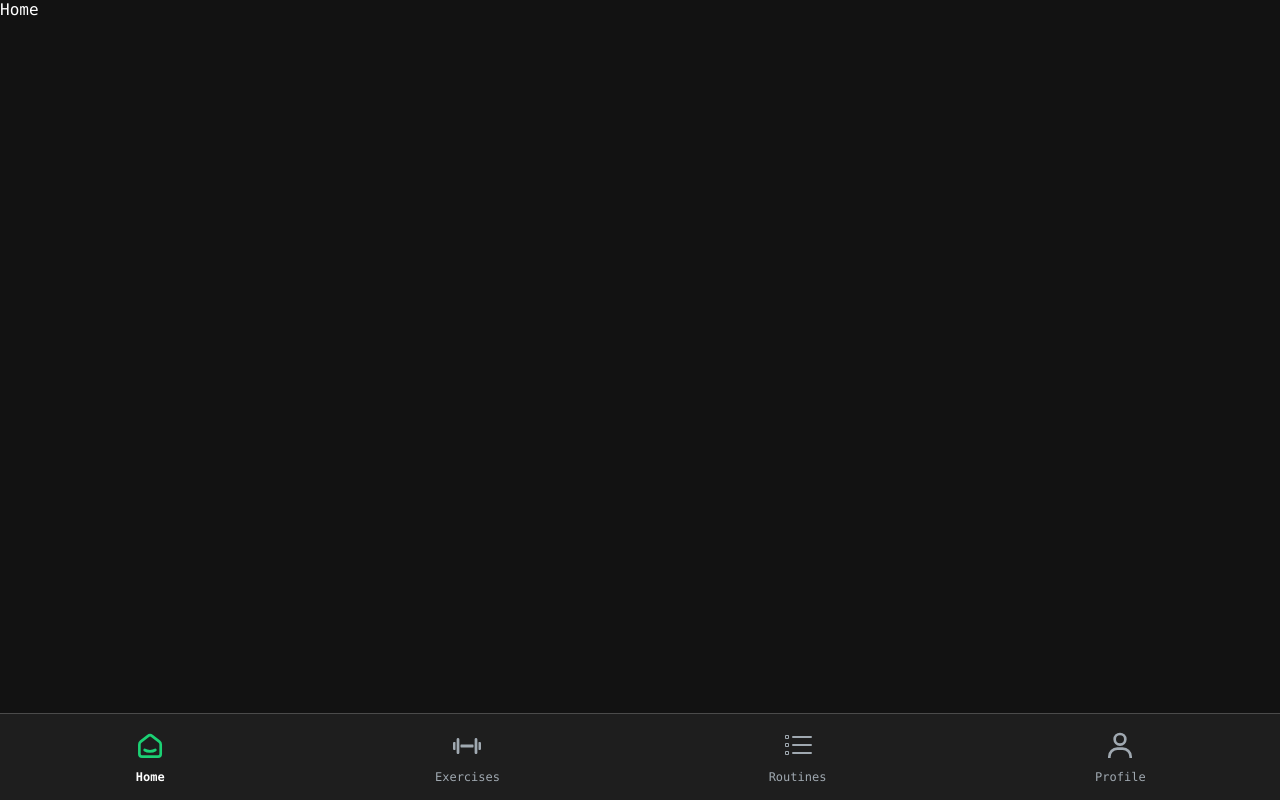
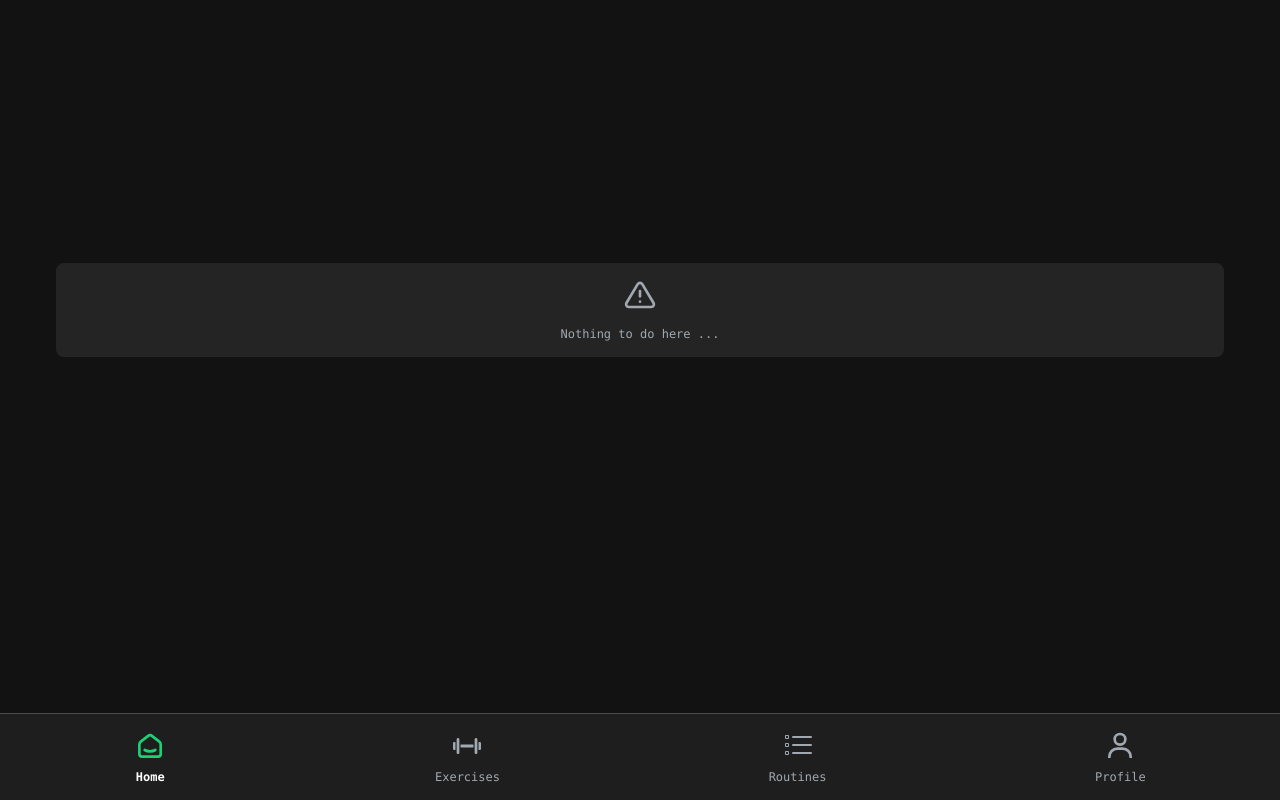
Before and after one commit to femontanha/montanha-workout-client, a Next.js app: page / in a window 1280 px wide. Built offline with nearby package versions, Linux system fonts and the light colour scheme; a web font is replaced by a local one.

Commit message:
Add style in Home Page

```diff
--- a/components/Header.module.css
+++ b/components/Header.module.css
@@ -7,4 +7,5 @@
   margin: 0;
   font-size: 18px;
   font-weight: 700;
+  color: #FFF;
 }
--- a/components/MainNav.module.css
+++ b/components/MainNav.module.css
@@ -22,7 +22,6 @@
 
 .link,
 .linkActive {
-  color: #a0a9b1;
   display: flex;
   flex-direction: column;
   align-items: center;
--- a/pages/Home.module.css
+++ b/pages/Home.module.css
@@ -0,0 +1,26 @@
+.main {
+  display: flex;
+  align-items: center;
+  justify-content: center;
+  height: calc(100vh - 180px);
+}
+
+.painel {
+  background-color: var(--color-darken20);
+  border-radius: 8px;
+  width: 100%;
+  display: flex;
+  flex-direction: column;
+  justify-content: center;
+  align-items: center;
+  padding: 16px;
+}
+
+.icon {
+  font-size: 32px;
+}
+
+.text {
+  font-size: 12px;
+  margin-top: 16px;
+}
--- a/pages/index.tsx
+++ b/pages/index.tsx
@@ -1,16 +1,21 @@
 import Head from 'next/head'
+import { Container } from '../components/Container'
 import styles from './Home.module.css'
+import { FiAlertTriangle } from 'react-icons/fi'
 
 const Home: React.FC = () => {
   return (
-    <div className={styles.container}>
+    <Container>
       <Head>
         <title>femontanha workout</title>
       </Head>
       <main className={styles.main}>
-        Home
+        <div className={styles.painel}>
+          <FiAlertTriangle className={styles.icon} />
+          <span className={styles.text}>Nothing to do here ...</span>
+        </div>
       </main>
-    </div>
+    </Container>
   )
 }
 
--- a/pages/profile/ProfilePage.module.css
+++ b/pages/profile/ProfilePage.module.css
@@ -29,4 +29,5 @@
   font-size: 14px;
   font-weight: 500;
   margin: 16px 0 0;
+  color: #fff;
 }
--- a/styles/globals.css
+++ b/styles/globals.css
@@ -5,6 +5,7 @@
   --color-darken30: #2f2f2f;
   --color-primary: #1bd174;
   --color-secondary: #10c2f2;
+  --color-text: #a0a9b1;
 }
 
 html,
@@ -13,7 +14,7 @@ body {
   margin: 0;
   font-family: ui-monospace, Consolas, 'Anonymous Pro', monospace;
   background-color: var(--color-dark);
-  color: #fff;
+  color: var(--color-text);
 }
 
 a {
```
